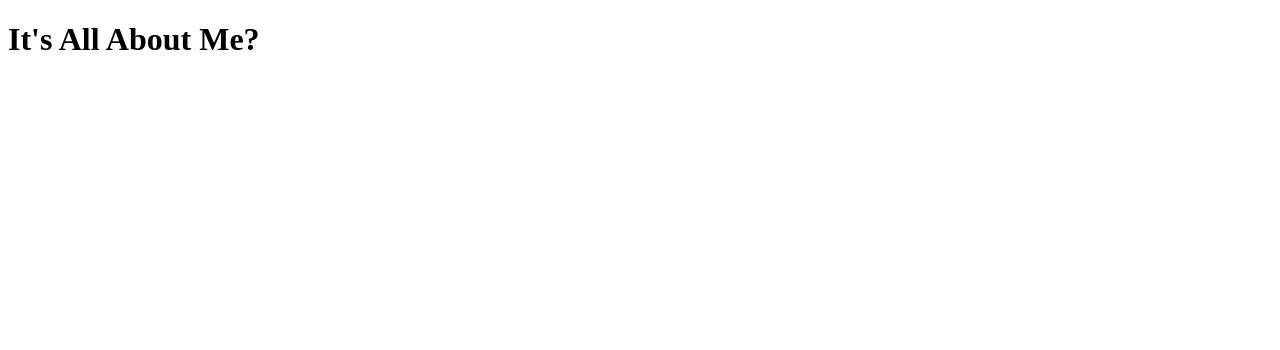
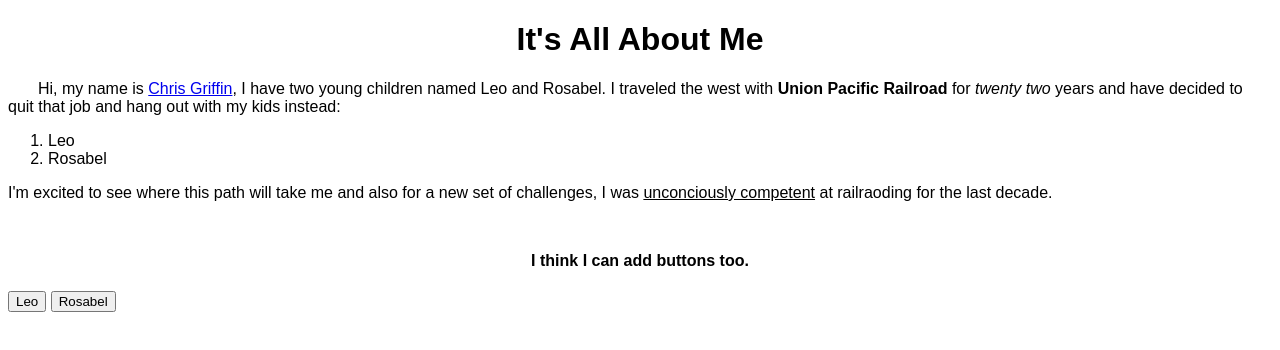
Before and after one commit to ChrisGriffin0815/about-me, a plain HTML site: page index.html in a window 1280 px wide. Drawn offline with Linux system fonts and the light colour scheme.

Commit message:
small story about me

```diff
--- a/index.html
+++ b/index.html
@@ -4,9 +4,22 @@
   <meta charset="UTF-8">
   <meta name="viewport" content="width=device-width, initial-scale=1.0">
   <title>About Me</title>
+  <link rel="stylesheet" href="style.css">
 </head>
 <body>
-  <h1>It's All About Me?</h1>
 
-</body>
+<div>
+  <h1 class="center" >It's All About Me</h1>
+
+  <div>
+    <P class="tab">Hi, my name is <a href="https://en.wikipedia.org/wiki/Chris_Griffin">Chris Griffin</a>, I have two young children named Leo and Rosabel. I traveled the west with <b>Union Pacific Railroad</b> for <i>twenty two </i>years and have decided to quit that job and hang out with my kids instead: <ol><li>Leo</li><li>Rosabel</li></ol> I'm excited to see where this path will take me and also for a new set of challenges, I was <u>unconciously competent</u> at railraoding for the last decade.</P>
+    <h4 class="center"></h4>
+</div>
+<div class="mt-1">
+  <h4 class="center">I think I can add buttons too.</h4>
+  <button type="submit">Leo</button>
+  <button type="submit">Rosabel</button>
+</div>
+
+  </body>
 </html>
--- /dev/null
+++ b/style.css
@@ -0,0 +1,15 @@
+:root{
+  font-family:'Secular One', sans-serif;
+}
+
+.center{
+  text-align: center;
+}
+
+.tab{
+   text-indent: 30px;
+}
+
+.mt-1{
+  margin-top: 50px;
+}
```
